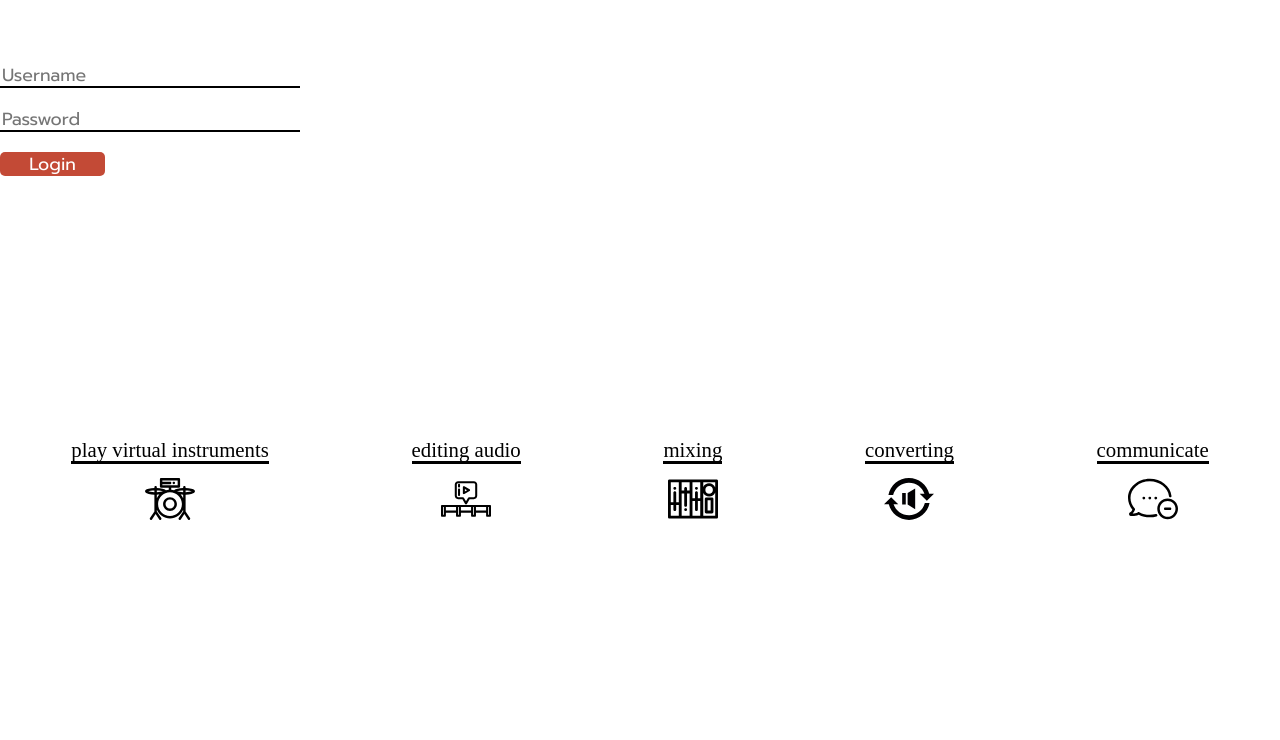
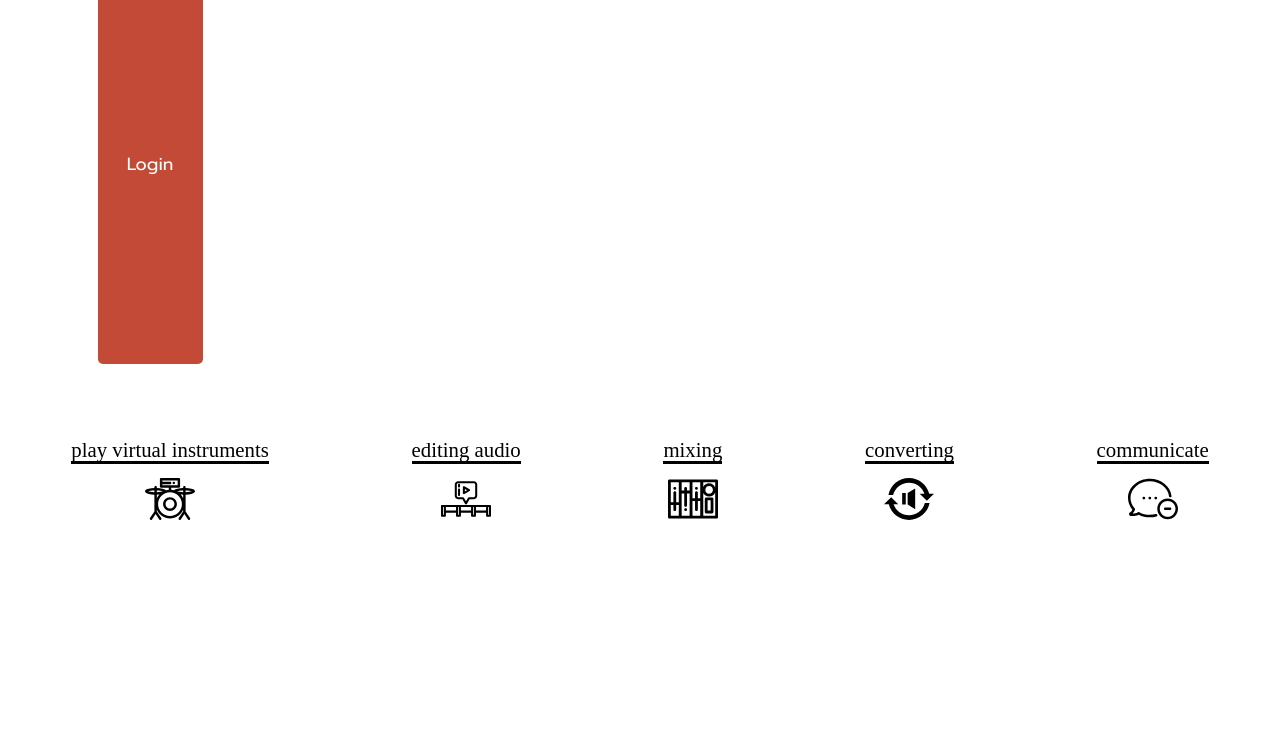
Before and after one commit to Alexeykoh/drums, a website: page pages/main/index.html in a window 1280 px wide. Shown: the part 360-1100 px from the top of the page. Drawn offline with nearby package versions, Linux system fonts and the light colour scheme; a script that the page names is missing.

```diff
--- a/pages/main/style.scss
+++ b/pages/main/style.scss
@@ -497,3 +497,9 @@
     }
   }
 }
+
+button{
+  width: 400px;
+  height: 400px;
+  margin: auto;
+}
```
Also changed, not shown: pages/main/style.css, 1 other file.
